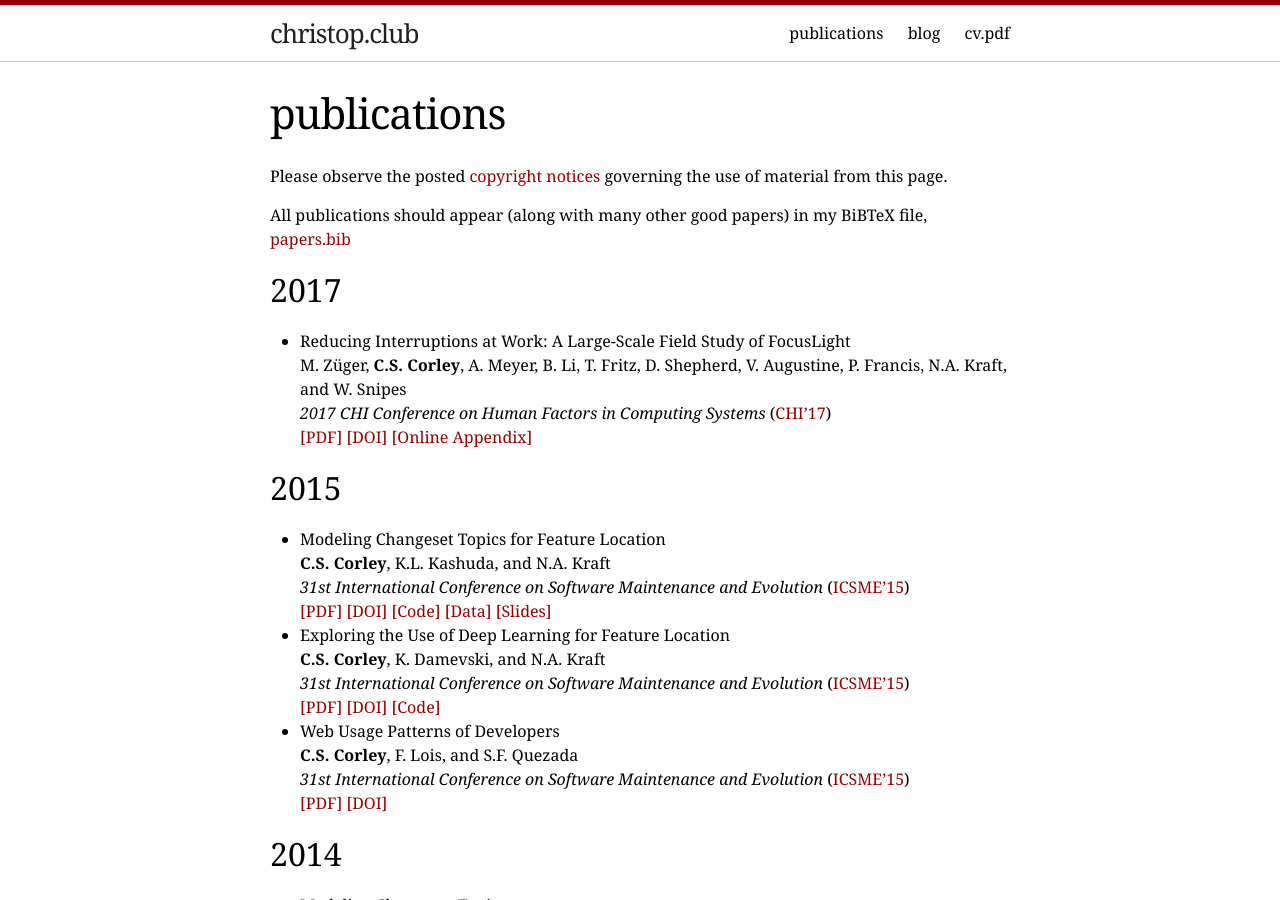
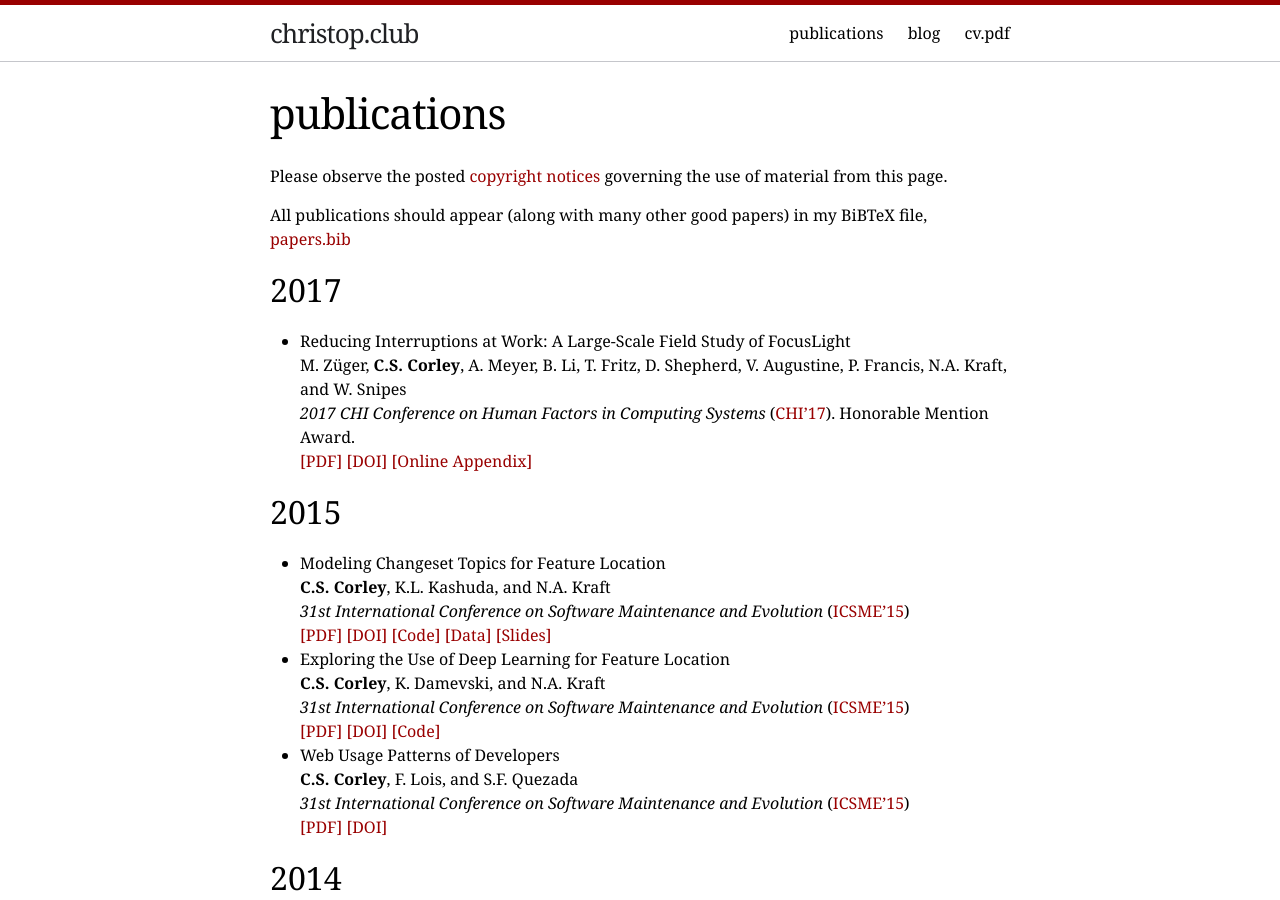
Before and after one commit to cscorley/cscorley.github.io, a Jekyll site: the page built from publications.md, in a window 1280 px wide and 900 px high. Built offline with Jekyll 4.4.1, drawn with Linux system fonts in a browser that asks for light colours.

Commit message:
add award mention

```diff
--- a/publications.md
+++ b/publications.md
@@ -16,7 +16,7 @@ file, [papers.bib](https://github.com/cscorley/papers)
     <br /> M. Züger, **C.S. Corley**, A. Meyer, B. Li, T. Fritz, D. Shepherd,
         V. Augustine, P. Francis, N.A. Kraft, and W. Snipes
     <br /> *2017 CHI Conference on Human Factors in Computing Systems*
-        ([CHI'17](https://chi2017.acm.org))
+        ([CHI'17](https://chi2017.acm.org)). Honorable Mention Award.
     <br />
         [[PDF]](./pdfs/Zuger-etal_2017.pdf)
         [[DOI]](http://dx.doi.org/10.1145/3025453.3025662)
```
